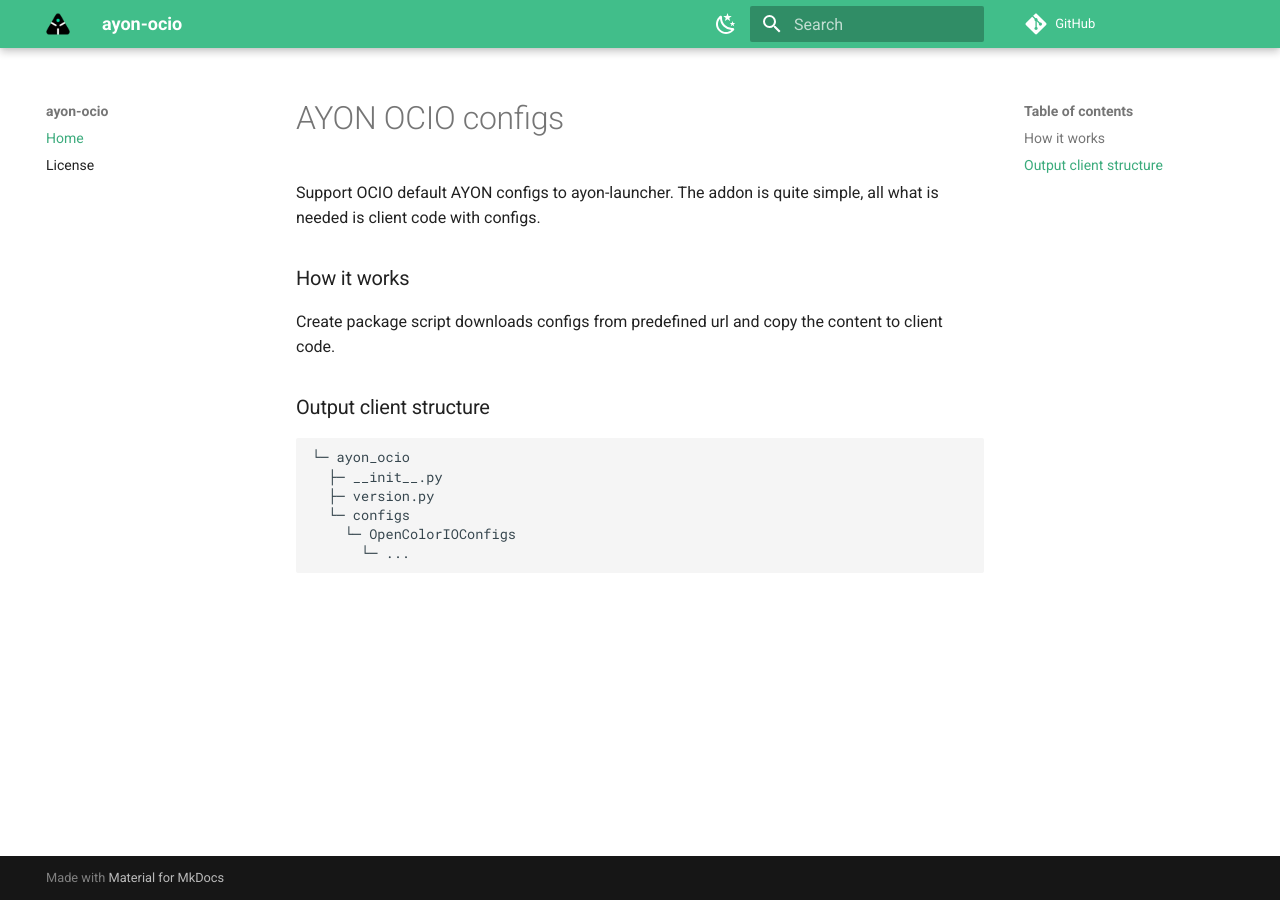
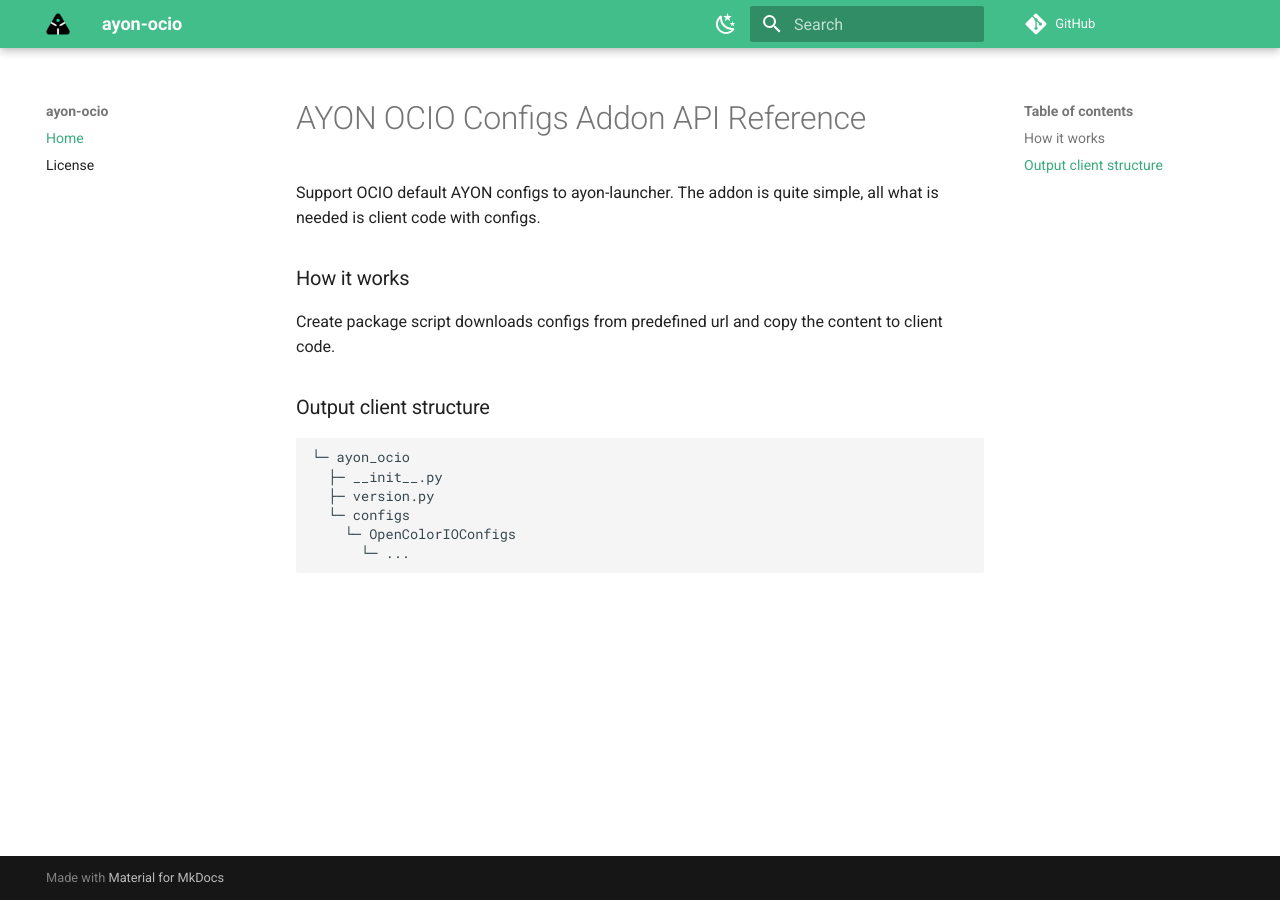
Before and after one commit to ynput/ayon-ocio, an MkDocs documentation site: the page built from docs/index.md, in a window 1280 px wide. Built offline with MkDocs 1.6.1 and Material for MkDocs 9.7.7, drawn with Linux system fonts in a browser that asks for light colours; comment, search, counter and statistics services are not loaded; the version menu is left out.

Commit message:
MK Docs: Refactor the title

```diff
--- a/docs/index.md
+++ b/docs/index.md
@@ -1 +1,3 @@
---8<-- "README.md"
+# AYON OCIO Configs Addon API Reference
+
+--8<-- "README.md:2"
```
